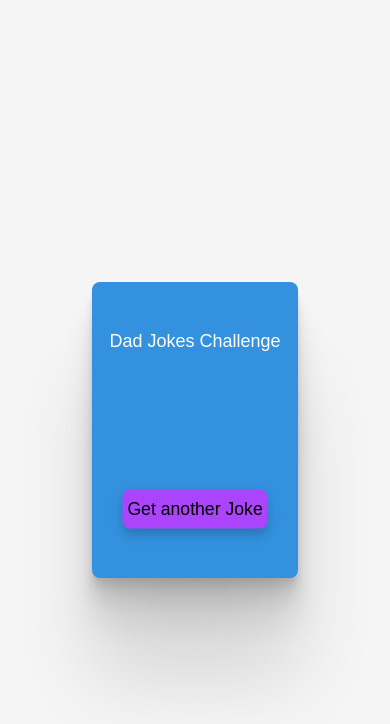
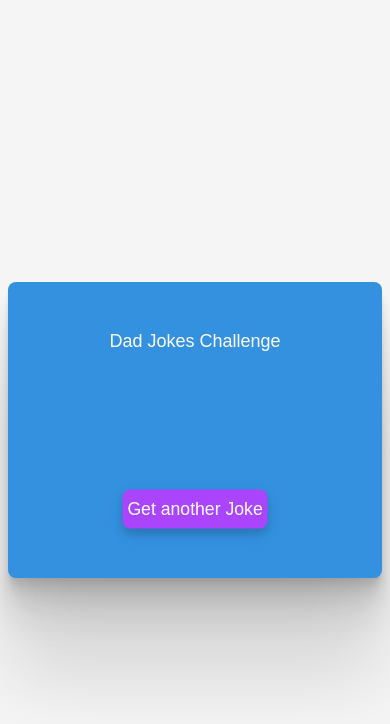
Before and after one commit to ganeshchandra1/10.Dad-Jokes-Generator, a plain HTML site: page index.html in a window 390 px wide. In both pictures the pointer is over the button "Get another Joke". Drawn offline with Linux system fonts and the light colour scheme; no server answers; a web font is replaced by a local one.

Commit message:
added media query

```diff
--- a/style.css
+++ b/style.css
@@ -49,6 +49,11 @@ body {
   outline: none;
   background-color: rgb(170, 69, 253);
   border-radius: 8px;
-  color: black;
+  color: white;
   transform: scale(0.98);
 }
+@media only screen and (max-width: 600px) {
+  .container {
+    width: 100%;
+  }
+}
```
